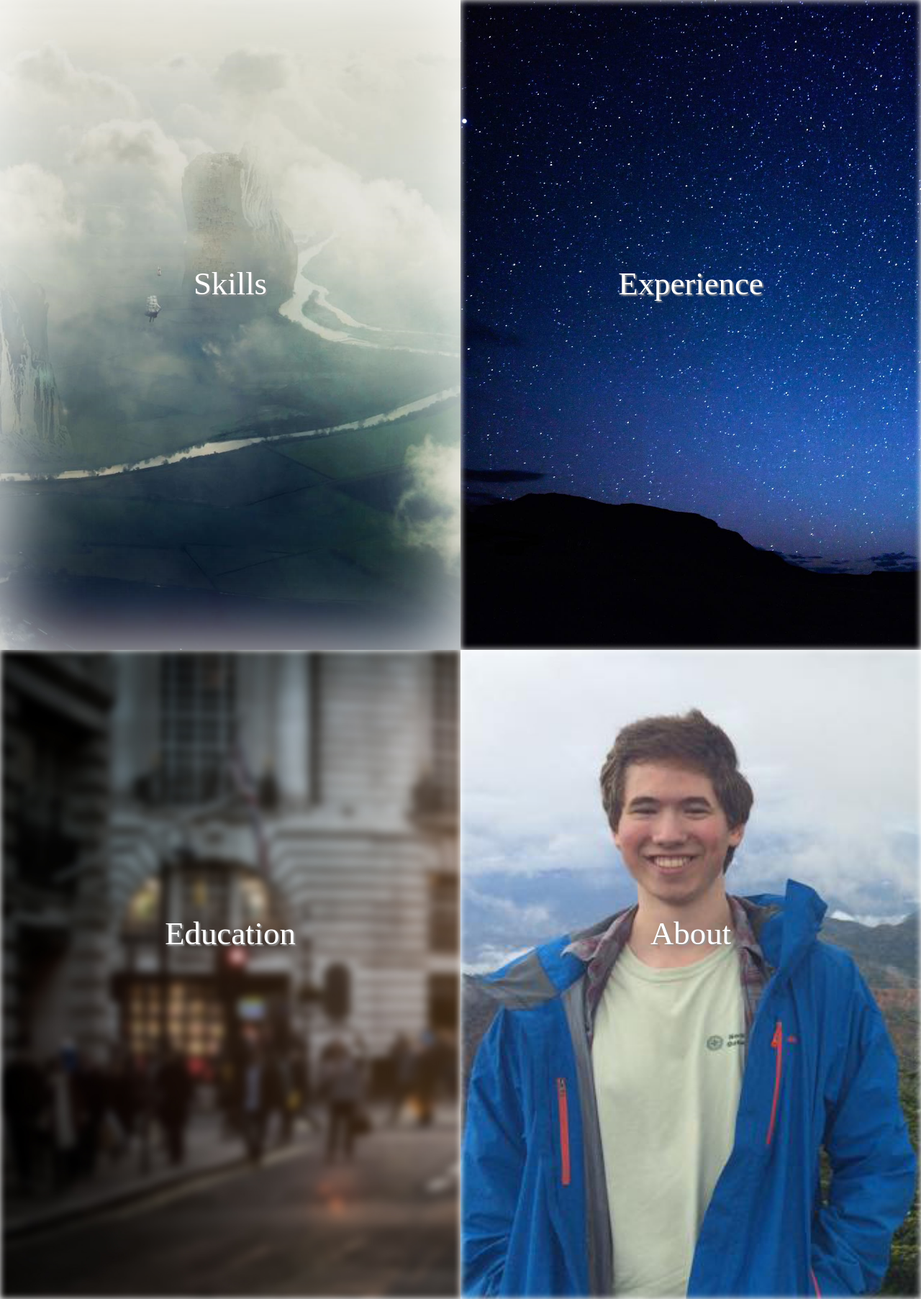
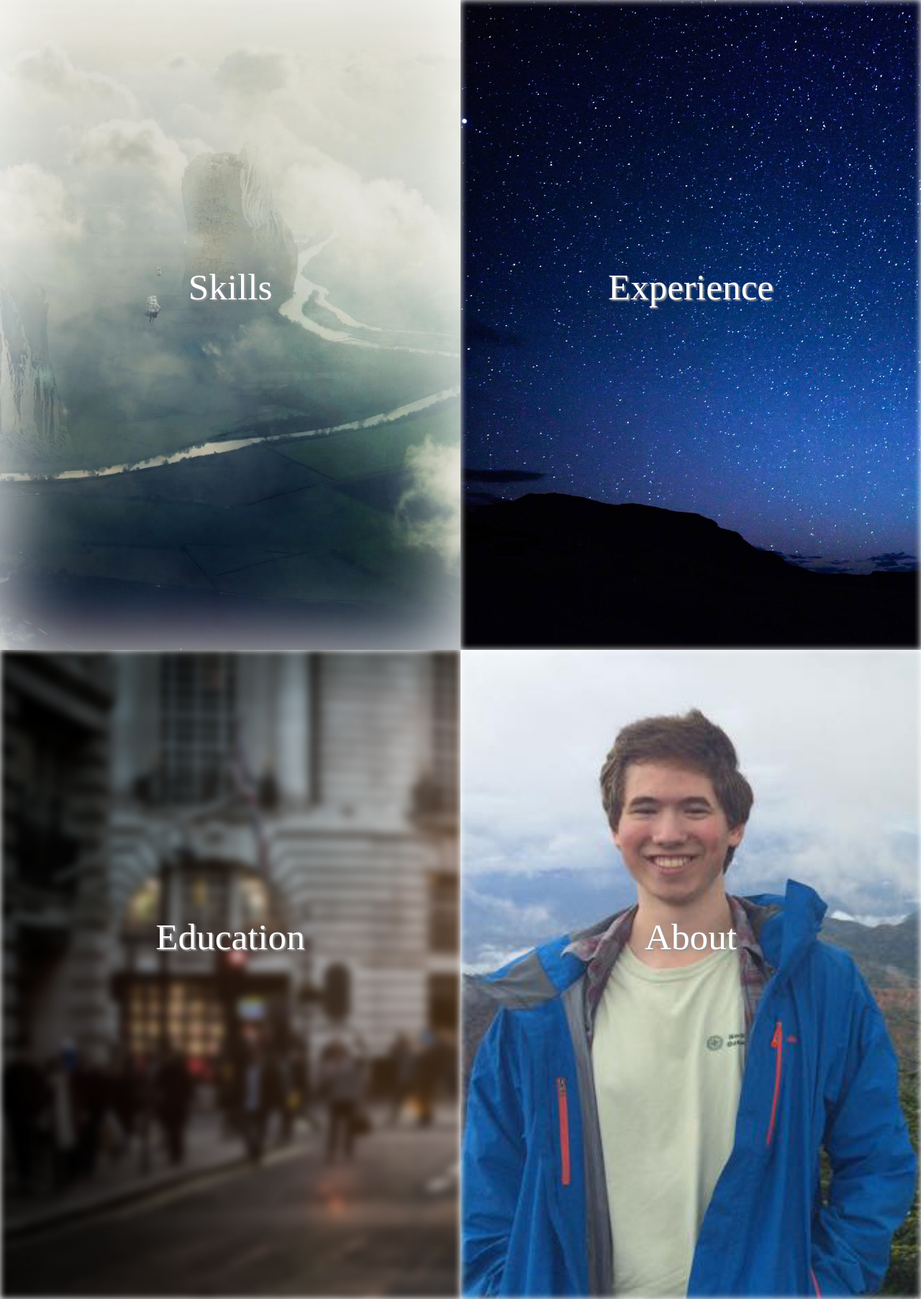
Before and after one commit to Stampeder525/Stampeder525.github.io, a PHP site: page / in a window 1280 px wide. Shown: the whole page at 72% size. Run offline with PHP 8.4, Linux system fonts and the light colour scheme; some libraries are stand-ins or nearby versions.

Commit message:
style fix

```diff
--- a/styles.css
+++ b/styles.css
@@ -304,36 +304,54 @@ span {
 
 @media (min-width: 600px) {
     .hover-text {
-        font-size: 5vw;
+        font-size: 6vw;
+    }
+    p {
+        font-size: 0.45rem;
     }
 }
 
 @media (min-width: 800px) {
     .hover-text {
-        font-size: 4vw;
+        font-size: 5vw;
+    }
+    p {
+        font-size: 0.5rem;
     }
 }
 
 @media (min-width: 1000px) {
     .hover-text {
-        font-size: 3.5vw;
+        font-size: 4vw;
+    }
+    p {
+        font-size: 0.55rem;
     }
 }
 
 @media (min-width: 1300px) {
     .hover-text {
-        font-size: 3vw;
+        font-size: 3.5vw;
+    }
+    p {
+        font-size: 0.65rem;
     }
 }
 
 @media (min-width: 1800px) {
     .hover-text {
-        font-size: 2.5vw;
+        font-size: 3vw;
+    }
+    p {
+        font-size: 0.75rem;
     }
 }
 
 @media (min-width: 2000px) {
     .hover-text {
-        font-size: 2vw;
+        font-size: 2.5vw;
+    }
+    p {
+        font-size: 0.75rem;
     }
 }
```
